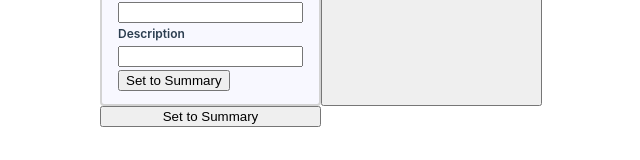
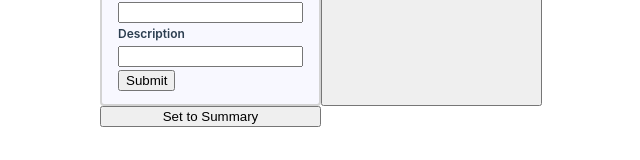
Before and after one commit to JamesPardue/VueInterface, a Vue app in the folder vue-interface/: page / in a window 1280 px wide. Shown: the part 409-569 px from the top of the page, without its empty margins (319-959 px from the left). Built offline with nearby package versions, Linux system fonts and the light colour scheme.

Commit message:
test commit

```diff
--- a/vue-interface/src/components/TicketForm.vue
+++ b/vue-interface/src/components/TicketForm.vue
@@ -43,7 +43,7 @@ defineEmits(['changeToSummaryState'])
       </InputFrame>
     </div>
 
-    <button @click="$emit('changeToSummaryState')">Set to Summary</button>
+    <button @click="$emit('changeToSummaryState')">Submit</button>
   </div>
 </template>
 
```
